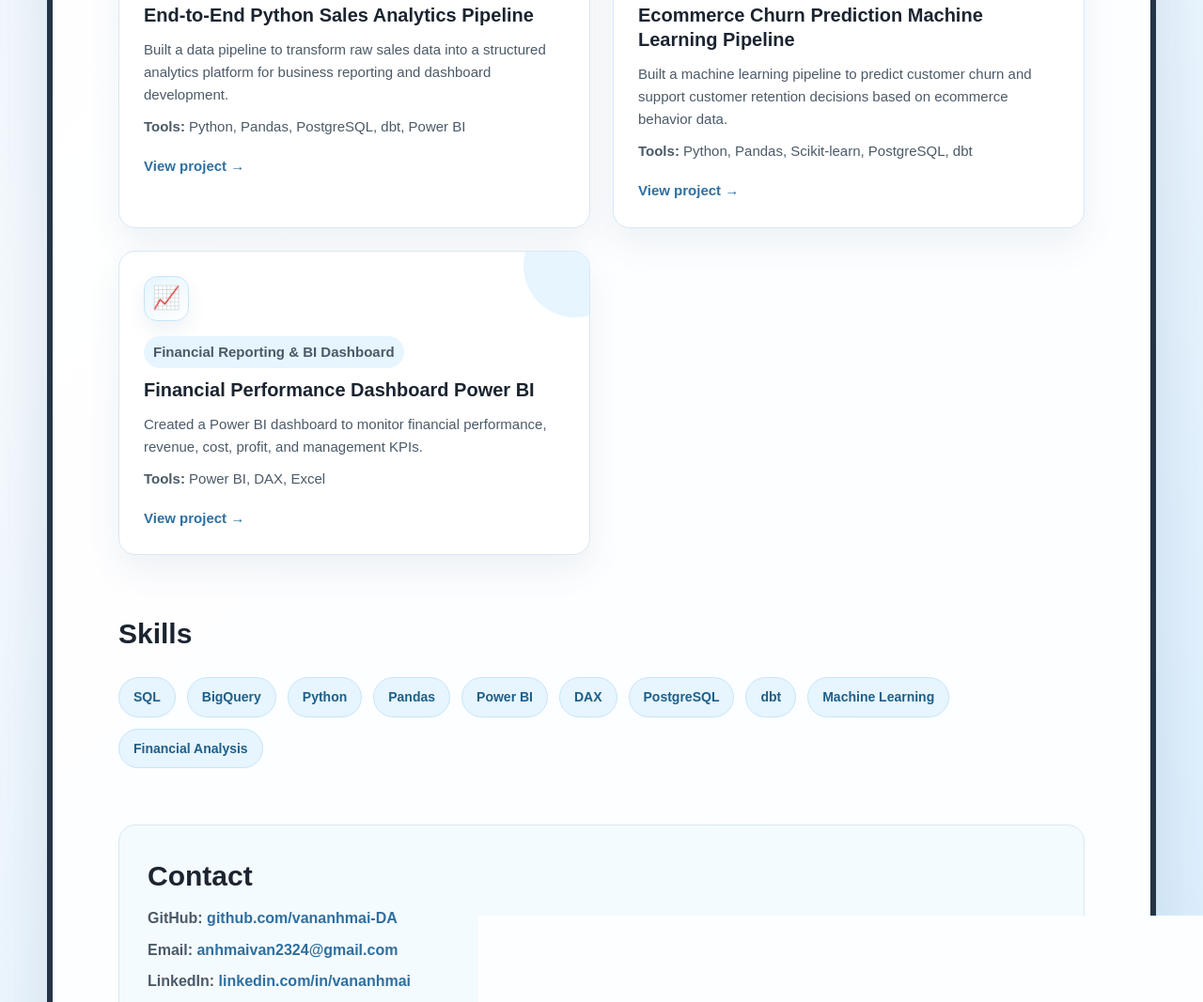
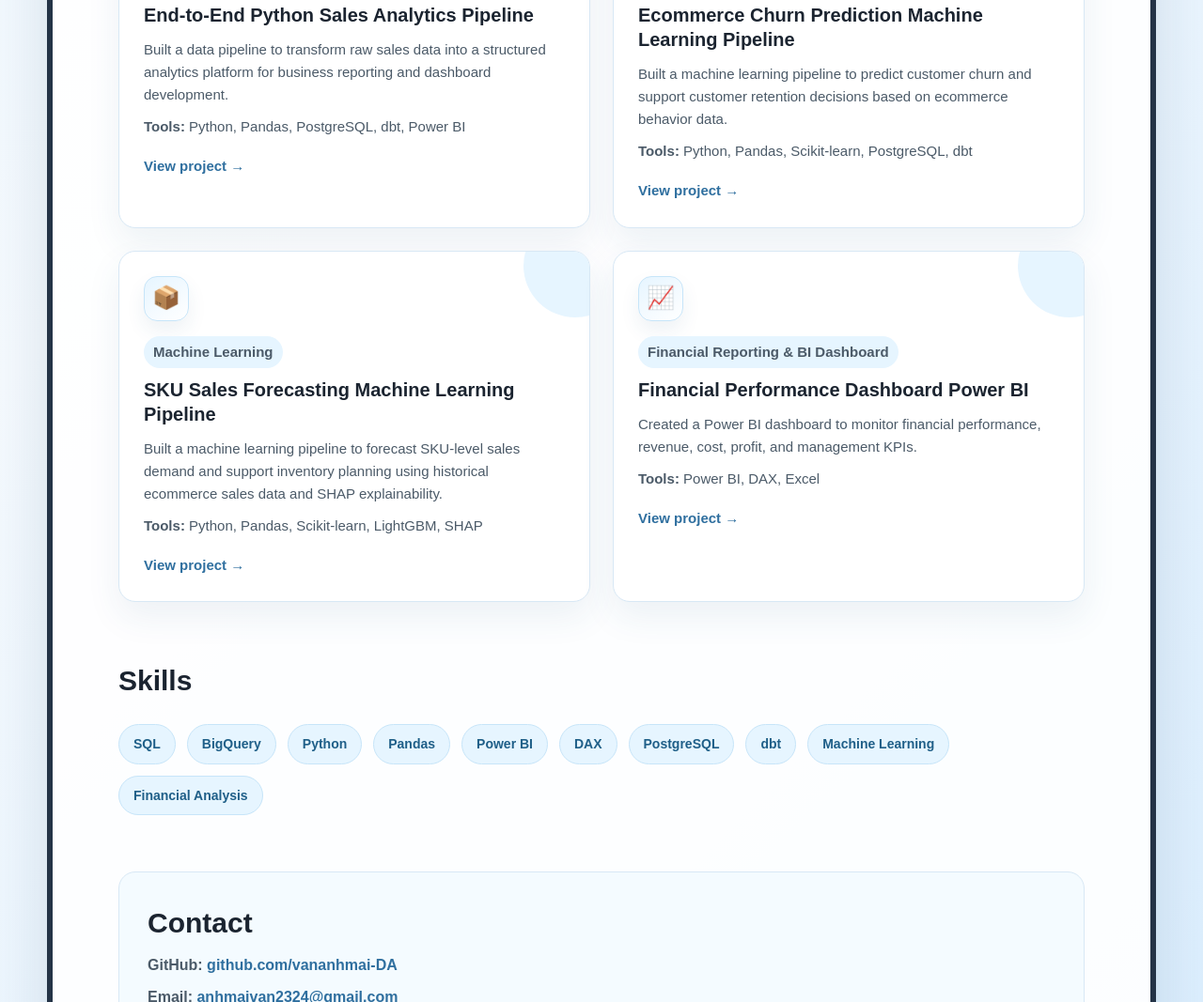
Before and after one commit to vananhmai-DA/vananhmai-DA.github.io, a plain HTML site: page index.html in a window 1280 px wide. Shown: the part 1312-2379 px from the top of the page at 94% size. Drawn offline with Linux system fonts and the light colour scheme.

Commit message:
Add SKU sales forecasting project

```diff
--- a/index.html
+++ b/index.html
@@ -107,6 +107,18 @@
           </div>
 
           <div class="project-card">
+            <div class="project-icon">📦</div>
+            <p class="category">Machine Learning</p>
+            <h3>SKU Sales Forecasting Machine Learning Pipeline</h3>
+            <p>
+              Built a machine learning pipeline to forecast SKU-level sales demand and support
+              inventory planning using historical ecommerce sales data and SHAP explainability.
+            </p>
+            <p><strong>Tools:</strong> Python, Pandas, Scikit-learn, LightGBM, SHAP</p>
+            <a href="https://github.com/vananhmai-DA/SKU_Sales_Forecasting_MachineLearning_Pipeline" target="_blank">View project →</a>
+          </div>
+
+          <div class="project-card">
             <div class="project-icon">📈</div>
             <p class="category">Financial Reporting & BI Dashboard</p>
             <h3>Financial Performance Dashboard Power BI</h3>
```
